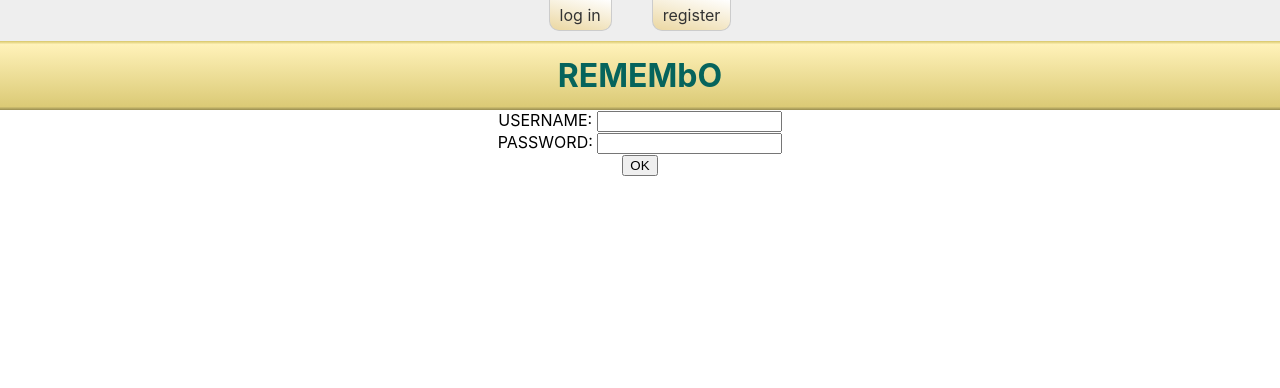
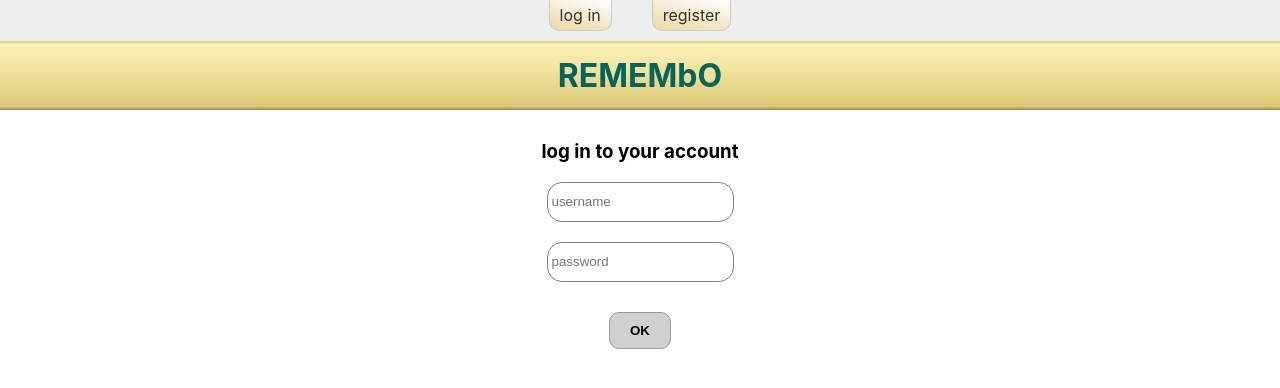
Before and after one commit to stevenmalley/remembo, a React (Create React App) app in the folder client/: page /login in a window 1280 px wide. Shown: the top 388 px of the page. Built offline with nearby package versions, Linux system fonts and the light colour scheme.

Commit message:
authorisation form styles improved

```diff
--- /dev/null
+++ b/client/src/features/Authorisation.css
@@ -0,0 +1,11 @@
+.loginForm {
+  margin-top: 30px;
+}
+
+.loginForm input[type="text"] {
+  height: 30px;
+  margin-bottom: 20px;
+  border: 1px solid grey;
+  border-radius: 15px;
+  padding: 4px;
+}
--- a/client/src/features/Login.js
+++ b/client/src/features/Login.js
@@ -1,6 +1,7 @@
 import { useNavigate } from 'react-router-dom';
 import { useDispatch } from 'react-redux';
 import { login } from '../store/auth';
+import './Authorisation.css';
 
 export default function Login() {
   const dispatch = useDispatch();
@@ -13,12 +14,13 @@ export default function Login() {
   }
 
   return (
-    <form onSubmit={handleSubmit}>
-    <label htmlFor="username">USERNAME: </label><input type="text" name="username" id="username" />
-    <br />
-    <label htmlFor="password">PASSWORD: </label><input type="text" name="password" id="password" />
-    <br />
-    <input type="submit" value="OK" />
+    <form className="loginForm" onSubmit={handleSubmit}>
+      <h3>log in to your account</h3>
+      <input type="text" name="username" id="username" placeholder="username" />
+      <br />
+      <input type="text" name="password" id="password" placeholder="password" />
+      <br />
+      <input type="submit" value="OK" className="rememboButton" />
     </form>
   )
 }
--- a/client/src/features/Register.js
+++ b/client/src/features/Register.js
@@ -1,6 +1,7 @@
 import { useNavigate } from 'react-router-dom';
 import { useDispatch } from 'react-redux';
 import { register } from '../store/auth';
+import './Authorisation.css';
 
 export default function Register() {
   const dispatch = useDispatch();
@@ -13,12 +14,13 @@ export default function Register() {
   }
 
   return (
-    <form onSubmit={handleSubmit}>
-    <label htmlFor="username">USERNAME: </label><input type="text" name="username" id="username" />
-    <br />
-    <label htmlFor="password">PASSWORD: </label><input type="text" name="password" id="password" />
-    <br />
-    <input type="submit" value="OK" />
+    <form className="loginForm" onSubmit={handleSubmit}>
+      <h3>create an account</h3>
+      <input type="text" name="username" id="username" placeholder="username" />
+      <br />
+      <input type="text" name="password" id="password" placeholder="password" />
+      <br />
+      <input type="submit" value="OK" className="rememboButton" />
     </form>
   )
 }
```
Also changed, not shown: 11 other files (tests, documents, lock files or other folders).
